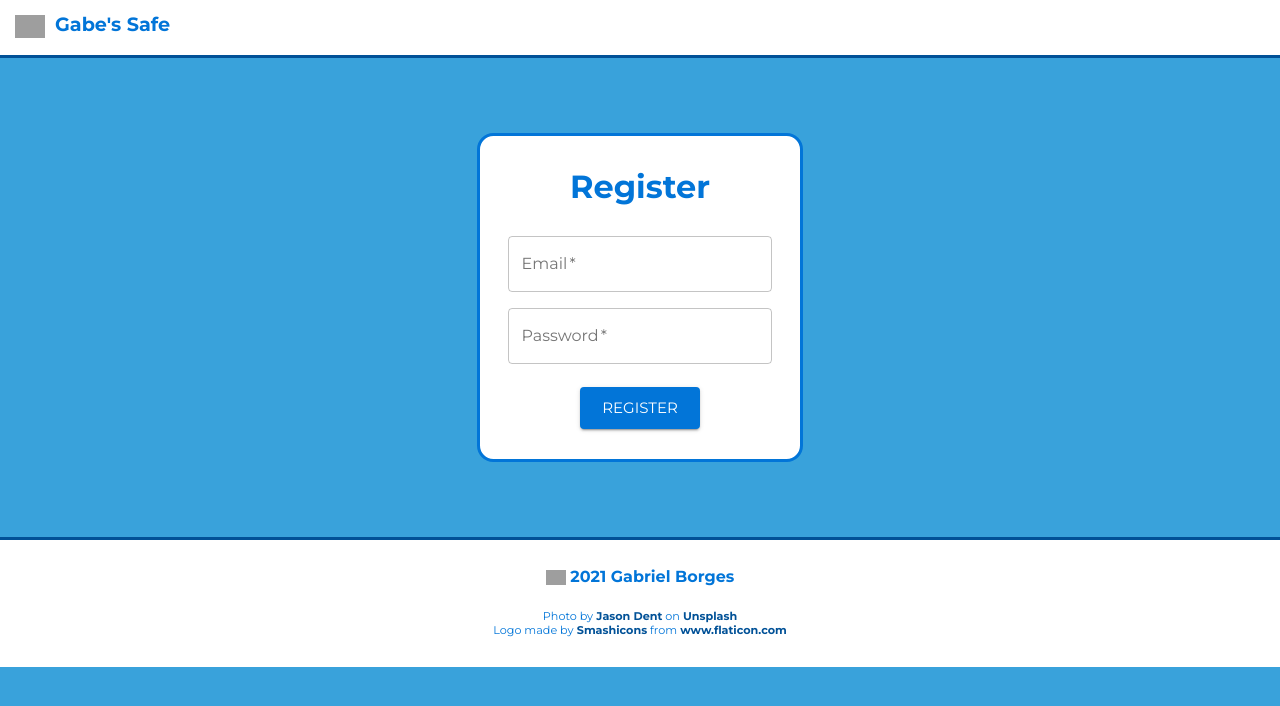
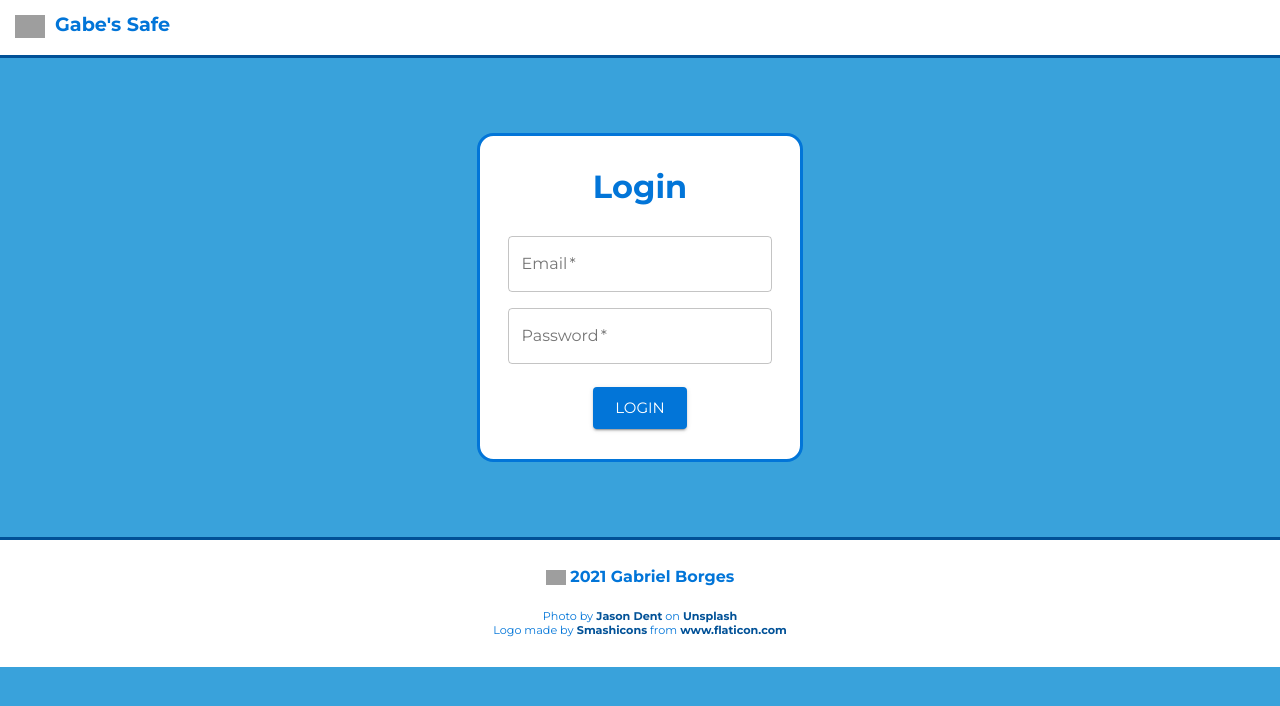
Before and after one commit to GabrielChavesBorges/gabesSafe, a React (Create React App) app in the folder client/: page /login in a window 1280 px wide. Shown: the top 706 px of the page. Built offline with nearby package versions, Linux system fonts and the light colour scheme; grey boxes are pictures that could not be loaded.

Commit message:
Fixed login header and button text.

```diff
--- a/client/src/components/forms/LoginForm.jsx
+++ b/client/src/components/forms/LoginForm.jsx
@@ -122,7 +122,7 @@ function LoginForm(props) {
   // Jsx: ----------------------------------------------------------------------
   return (
     <form className={classes.form}>
-      <h1 className={classes.header}>Register</h1>
+      <h1 className={classes.header}>Login</h1>
       <div>
         <TextField
           className="loginInput"
@@ -160,7 +160,7 @@ function LoginForm(props) {
         type="button"
         onClick={attemptLogin}
       >
-        Register
+        Login
       </Button>
     </form>
   );
```
